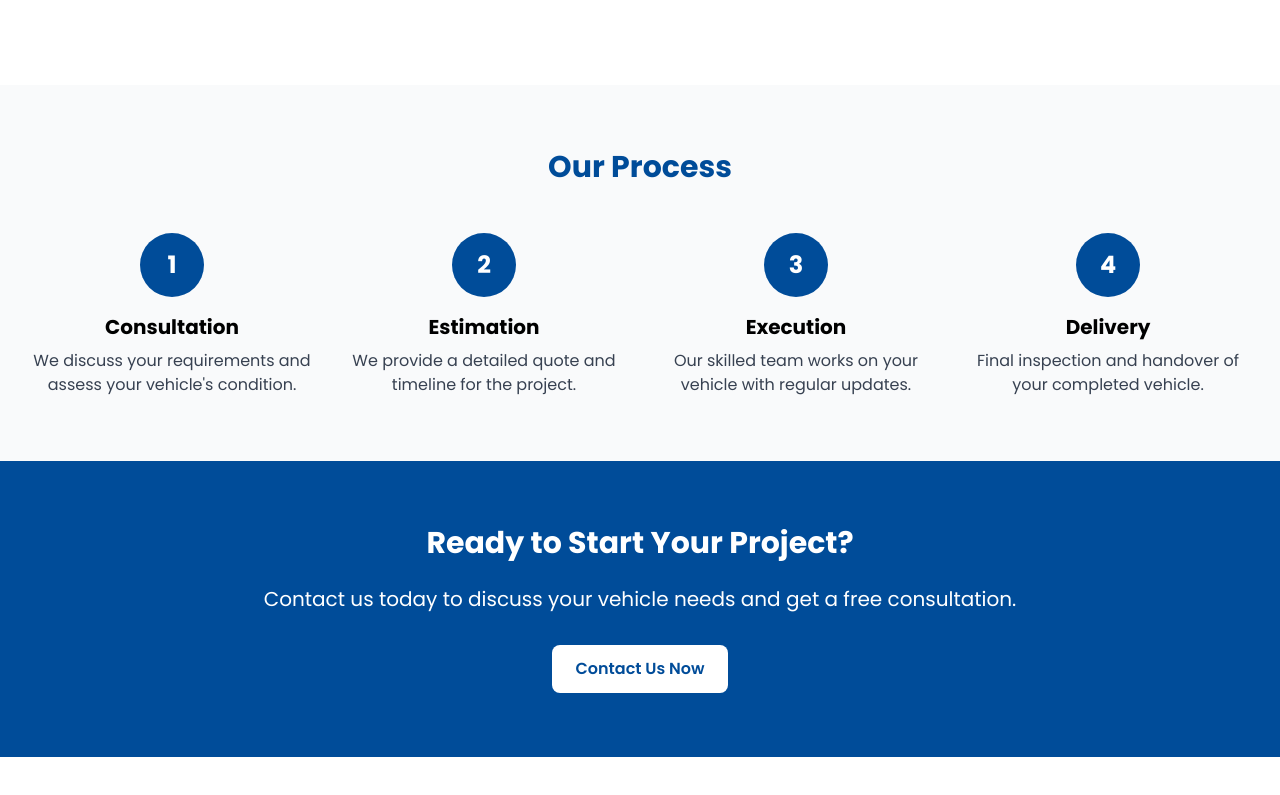
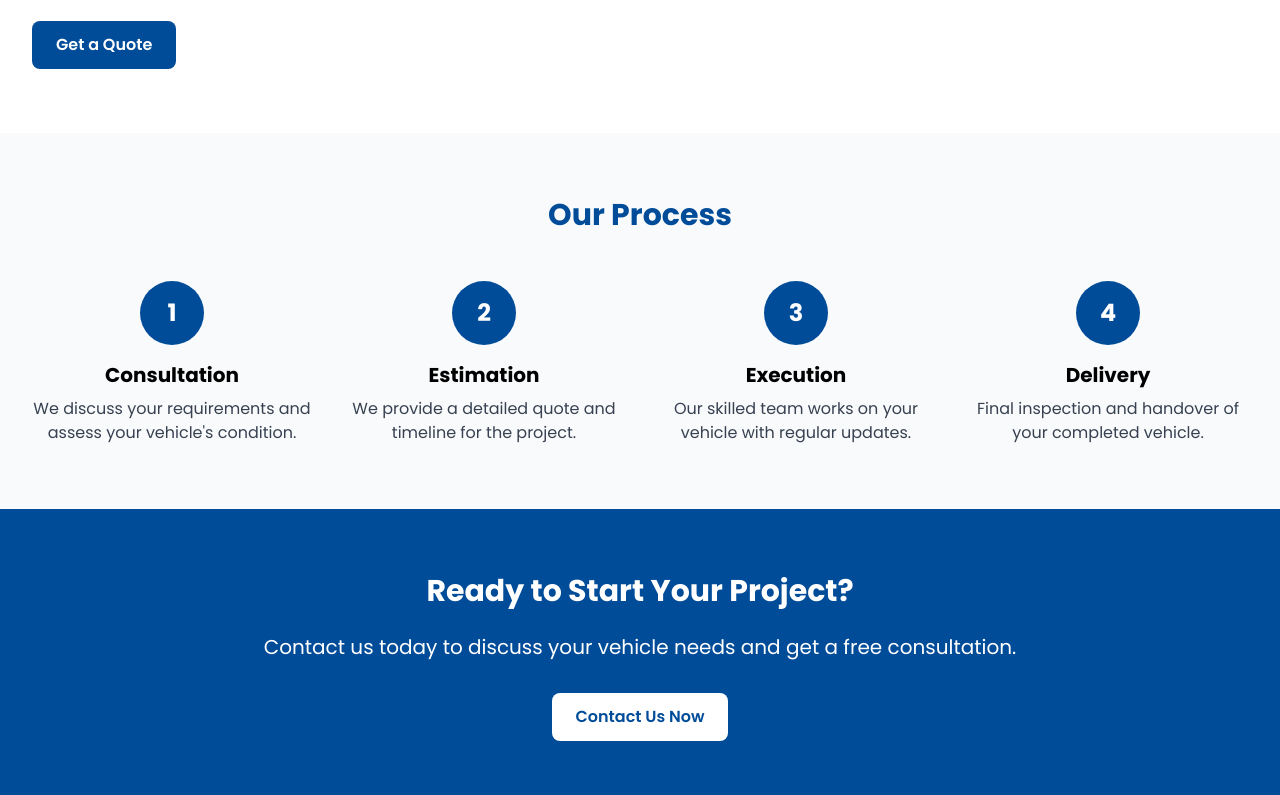
Before and after one commit to Gahan143/gahanRB, a plain HTML site: page services.html in a window 1280 px wide. Shown: the part 1873-2668 px from the top of the page. Before the commit the page ends 2630 px from the top, so only its background shows below. Drawn offline with nearby package versions, Linux system fonts and the light colour scheme.

Commit message:
Update services.html

```diff
--- a/services.html
+++ b/services.html
@@ -134,7 +134,9 @@
             <li class="flex items-start"><i data-feather="check" class="text-primary mr-2 mt-1 w-4 h-4"></i>Industrial metal fabrication</li>
             <li class="flex items-start"><i data-feather="check" class="text-primary mr-2 mt-1 w-4 h-4"></i>Prototype development and testing</li>
           </ul>
-
+          <a href="#contact" class="inline-block bg-primary hover:bg-blue-700 text-white font-semibold py-3 px-6 rounded-lg transition duration-300">
+            Get a Quote
+          </a>
         </div>
       </div>
     </section>
@@ -186,7 +188,7 @@
   <script src="script.js"></script>
   <script>
     AOS.init({
-      duration: 1000,
+      duration: 600,
       easing: 'ease-in-out',
       once: false, // animations replay as you scroll up/down
     });
```
